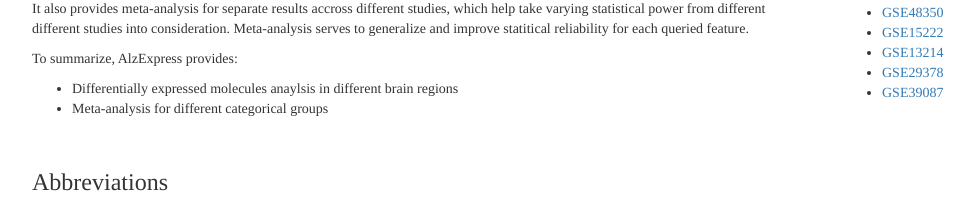
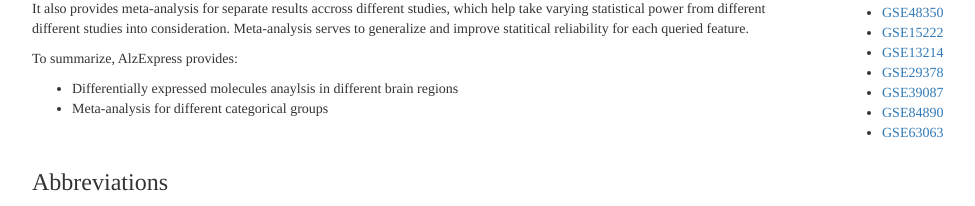
Before and after one commit to chingtoe365/alzexpress, a Django app: page / in a window 1280 px wide. Shown: the part 297-503 px from the top of the page, without its empty margins (38-1013 px from the left). Run offline with Django 3.2, Linux system fonts and the light colour scheme; some libraries are stand-ins or nearby versions.

Commit message:
Add new datasets

```diff
--- a/ADDBapp/templates/home.html
+++ b/ADDBapp/templates/home.html
@@ -105,6 +105,8 @@
 					<li><a href="{% url 'addb_dataset_summary' 'GSE13214' %}">GSE13214</a></li>
 					<li><a href="{% url 'addb_dataset_summary' 'GSE29378' %}">GSE29378</a></li>
 					<li><a href="{% url 'addb_dataset_summary' 'GSE39087' %}">GSE39087</a></li>
+					<li><a href="{% url 'addb_dataset_summary' 'GSE39087' %}">GSE84890</a></li>
+					<li><a href="{% url 'addb_dataset_summary' 'GSE39087' %}">GSE63063</a></li>
 				</ul>
 			</div>
 		</div>
--- a/ADDBapp/views.py
+++ b/ADDBapp/views.py
@@ -185,7 +185,11 @@ def query(request):
 
 			for dataset in all_datasets:
 				# Filter 1 - dataset accession & features in interest
-				filt_ind = (test_statistics['dataset_accession'] == dataset) & (test_statistics['symb'].isin(feature_symbols_in_interest))
+				if request.POST["dataType"] == "RNA":
+					filt_ind = (test_statistics['dataset_accession'] == dataset) & (test_statistics['symb'].isin(feature_symbols_in_interest))
+				elif request.POST["dataType"] == "protein":
+					filt_ind = (test_statistics['dataset_accession'] == dataset) & (test_statistics['symb'].isin(feature_symbols_in_interest))
+
 				test_stat_df = test_statistics[filt_ind]
 
 				# Filter 2 - remove duplicates
```
Also changed, not shown: 3 other files.
